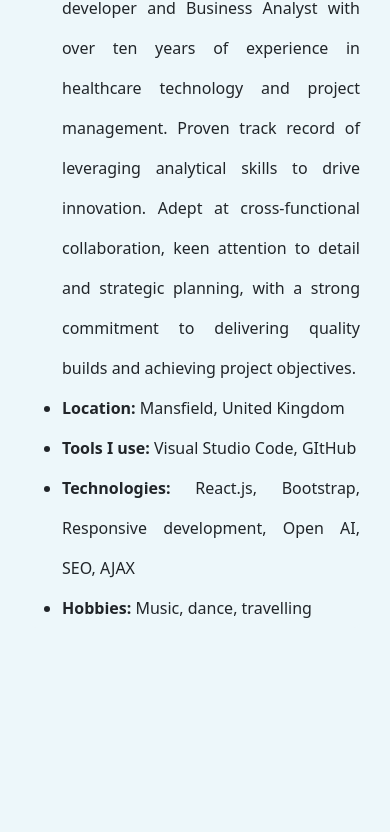
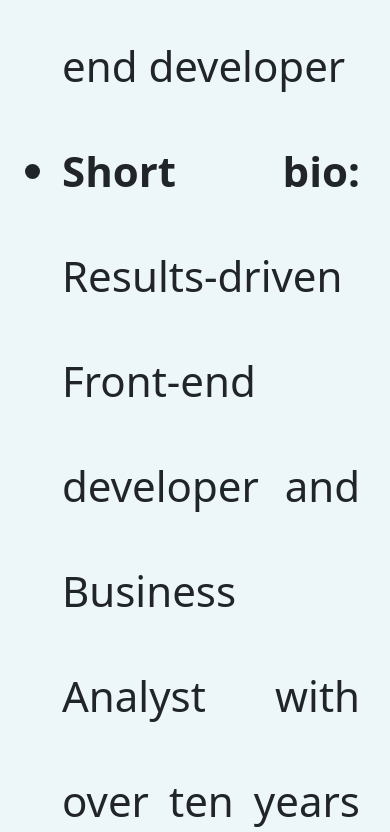
Before and after one commit to Nunu86/Potfolio-project, a plain HTML site: page about.html in a window 390 px wide. Shown: the part 697-1529 px from the top of the page. Before the commit the page ends 1371 px from the top, so only its background shows below. Drawn offline with nearby package versions, Linux system fonts and the light colour scheme.

Commit message:
Increased responsiveness for mobile devices

```diff
--- a/src/style.css
+++ b/src/style.css
@@ -159,7 +159,7 @@ button:hover {
   border-radius: 6px;
 }
 
-@media (max-width: 500px) {
+@media (max-width: 1200px) {
   .media-btn {
     margin-bottom: 38px;
   }
@@ -194,4 +194,7 @@ button:hover {
     display: grid;
     grid-template-columns: 1fr;
   }
+  .text {
+    font-size: 42px;
+  }
 }
```
